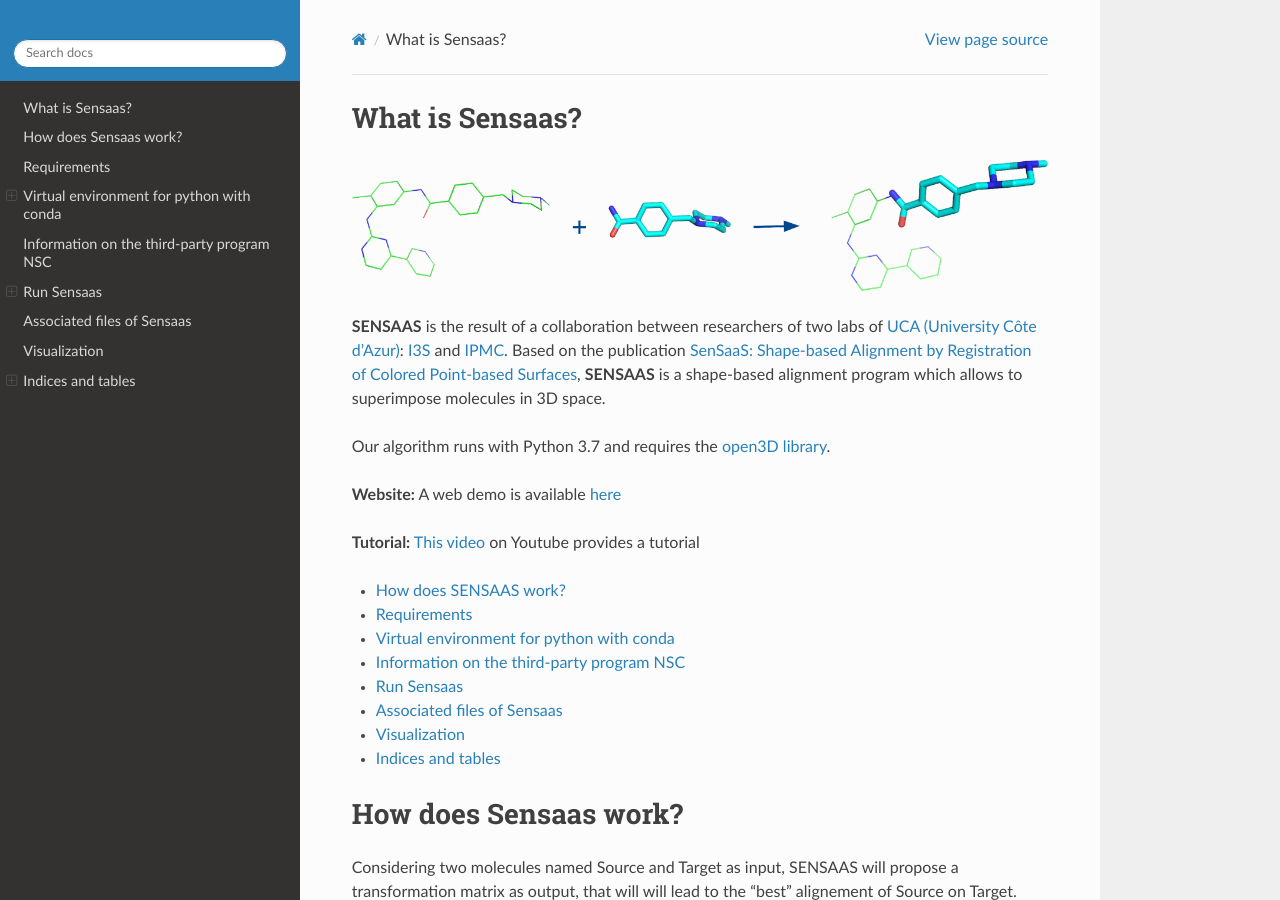
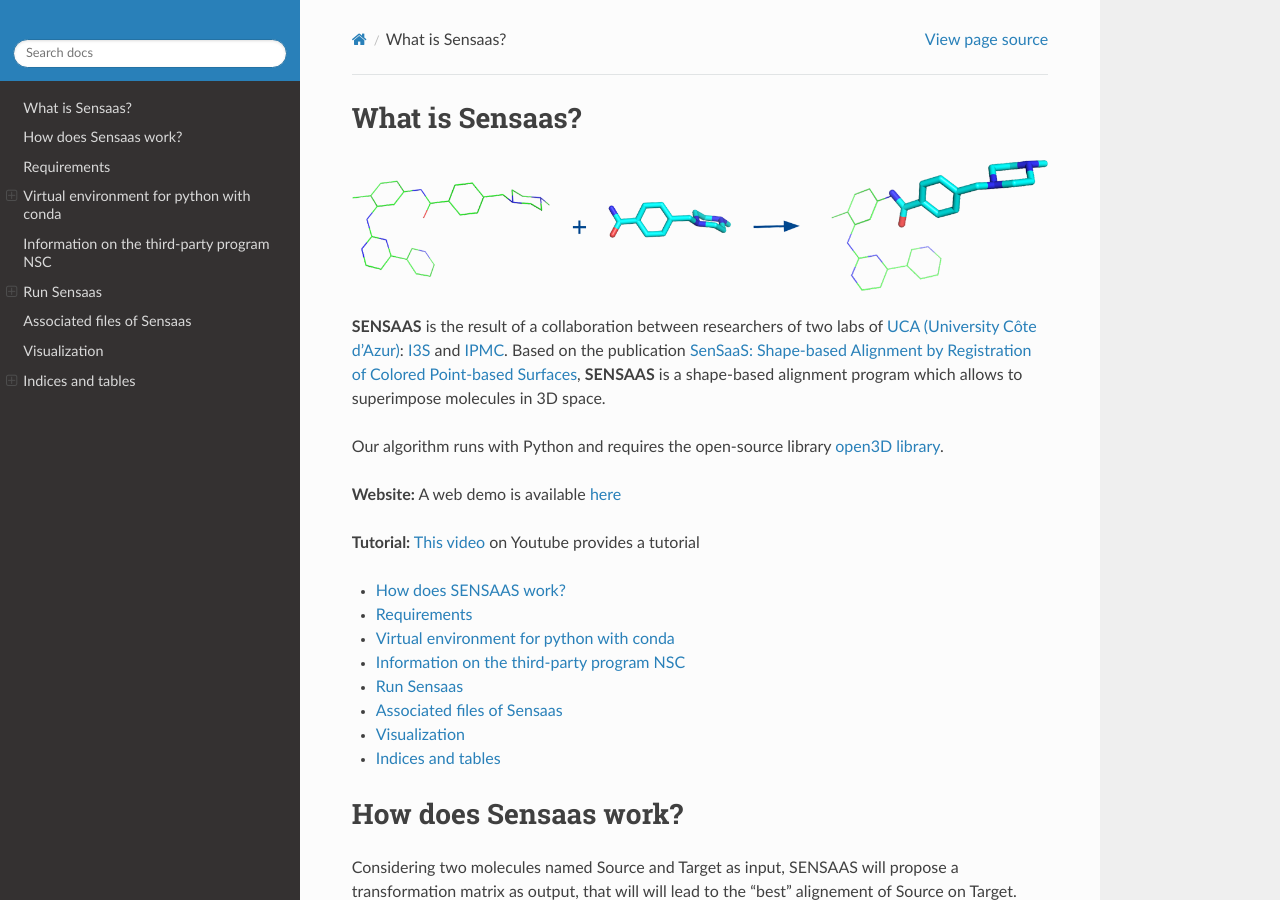
Before and after one commit to SENSAAS/sensaas, a Sphinx documentation site: the page built from docs/index.rst, in a window 1280 px wide and 900 px high. Built offline with Sphinx 7.4.7 and the Read the Docs theme 2.0.0, drawn with Linux system fonts in a browser that asks for light colours.

Commit message:
Update index.rst

```diff
--- a/docs/index.rst
+++ b/docs/index.rst
@@ -15,7 +15,7 @@ What is Sensaas?
 **SENSAAS** is the result of a collaboration between researchers of two labs of `UCA (University Côte d'Azur) <https://univ-cotedazur.fr/>`_: `I3S <https://www.i3s.unice.fr>`_ and `IPMC <https://www.ipmc.cnrs.fr/cgi-bin/site.cgi>`_.
 Based on the publication `SenSaaS: Shape-based Alignment by Registration of Colored Point-based Surfaces <https://onlinelibrary.wiley.com/doi/full/10.1002/minf.202000081>`_, **SENSAAS** is a shape-based alignment program which allows to superimpose molecules in 3D space.
 
-Our algorithm runs with Python 3.7 and requires the `open3D library <http://www.open3d.org/>`_.
+Our algorithm runs with Python and requires the open-source library `open3D library <http://www.open3d.org/>`_.
 
 **Website:** A web demo is available `here <nul>`_
 
```
